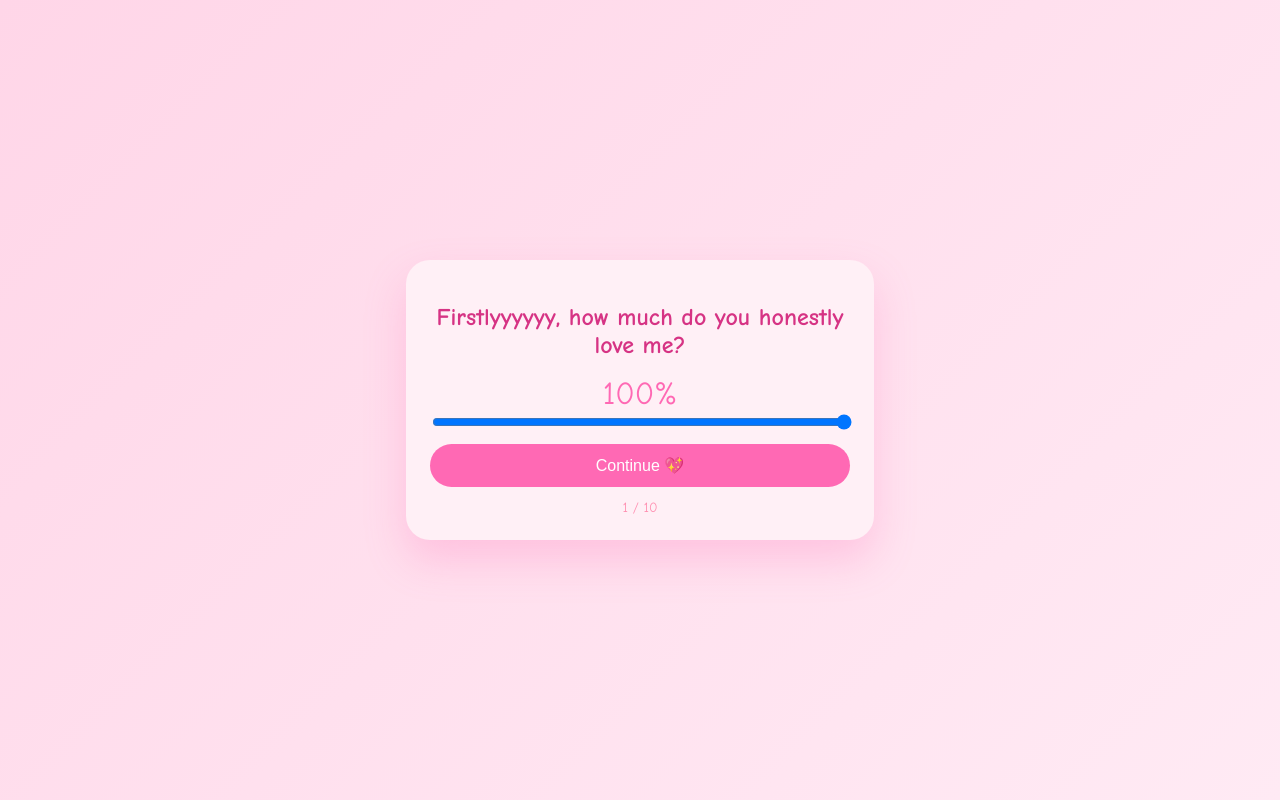
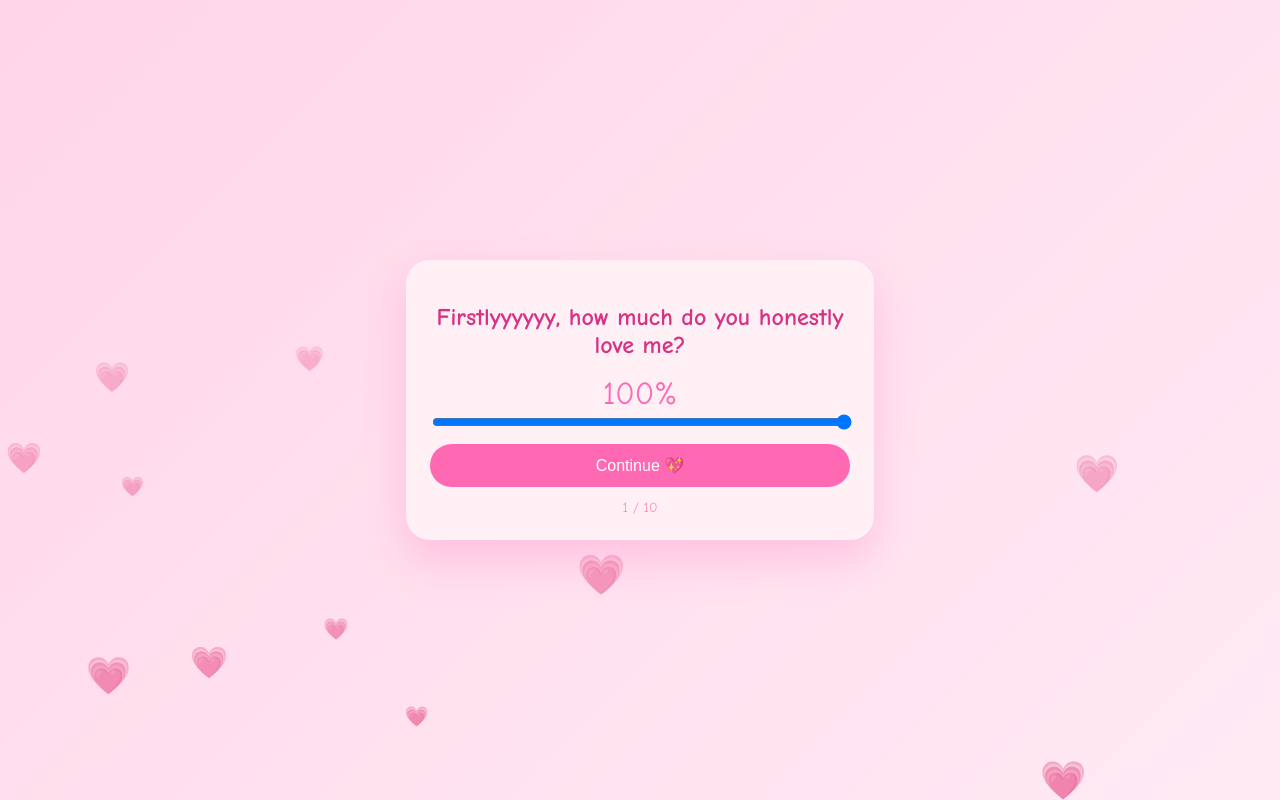
Before and after one commit to aminerabboudi1-maker/LoveQuiz, a plain HTML site: page Index.html in a window 1280 px wide. Drawn offline with Linux system fonts and the light colour scheme.

Commit message:
Update Index.html

```diff
--- a/Index.html
+++ b/Index.html
@@ -14,6 +14,35 @@
       display: flex;
       align-items: center;
       justify-content: center;
+      overflow: hidden;
+    }
+
+    /* Floating hearts background */
+    .hearts {
+      position: fixed;
+      inset: 0;
+      overflow: hidden;
+      pointer-events: none;
+      z-index: 0;
+    }
+
+    .heart {
+      position: absolute;
+      bottom: -30px;
+      font-size: 20px;
+      color: rgba(255, 105, 180, 0.6);
+      animation: floatUp linear infinite;
+    }
+
+    @keyframes floatUp {
+      from {
+        transform: translateY(0) scale(1);
+        opacity: 1;
+      }
+      to {
+        transform: translateY(-110vh) scale(1.4);
+        opacity: 0;
+      }
     }
 
     .card {
@@ -24,6 +53,8 @@
       max-width: 420px;
       box-shadow: 0 20px 40px rgba(255, 105, 180, 0.25);
       text-align: center;
+      position: relative;
+      z-index: 2;
     }
 
     h2 {
@@ -89,9 +120,33 @@
 </head>
 
 <body>
+  <!-- Floating hearts -->
+  <div class="hearts" id="hearts"></div>
+
+  <!-- Main card -->
   <div class="card" id="app"></div>
 
   <script>
+    /* Create floating hearts */
+    const heartsContainer = document.getElementById("hearts");
+
+    function createHeart() {
+      const heart = document.createElement("div");
+      heart.className = "heart";
+      heart.textContent = "💗";
+      heart.style.left = Math.random() * 100 + "vw";
+      heart.style.fontSize = 14 + Math.random() * 24 + "px";
+      heart.style.animationDuration = 6 + Math.random() * 6 + "s";
+      heart.style.opacity = Math.random();
+
+      heartsContainer.appendChild(heart);
+
+      setTimeout(() => heart.remove(), 12000);
+    }
+
+    setInterval(createHeart, 400);
+
+    /* Quiz logic */
     const questions = [
       { type: "scale", text: "Firstlyyyyyy, how much do you honestly love me?" },
       { text: "When you miss me, what do you want most?", options: ["Hug me", "Call me", "See me in person"] },
```
